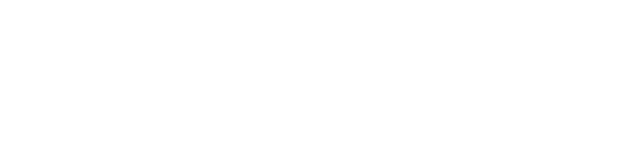
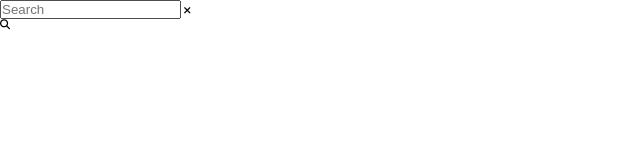
Before and after one commit to soeweiyan-phyo/search-bar, a plain HTML site: page index.html in a window 1280 px wide. Shown: the whole page, without its empty margins (0-640 px from the left). Drawn offline with Linux system fonts and the light colour scheme.

Commit message:
Add search bar elements

```diff
--- a/index.html
+++ b/index.html
@@ -4,9 +4,22 @@
     <meta charset="UTF-8" />
     <meta name="viewport" content="width=device-width, initial-scale=1.0" />
     <link rel="stylesheet" href="style.css" />
+    <link
+      rel="stylesheet"
+      href="https://cdnjs.cloudflare.com/ajax/libs/font-awesome/6.4.0/css/all.min.css"
+    />
     <title>Search Bar</title>
   </head>
   <body>
+    <div class="search-input-wrapper">
+      <div class="search-input">
+        <input type="text" placeholder="Search" />
+        <i class="fas fa-times"></i>
+      </div>
+    </div>
+    <div class="search-icon">
+      <i class="fas fa-search"></i>
+    </div>
     <script src="script.js"></script>
   </body>
 </html>
--- a/style.css
+++ b/style.css
@@ -0,0 +1,9 @@
+* {
+  margin: 0;
+  padding: 0;
+  box-sizing: border-box;
+}
+
+html {
+  font-size: 62.5%;
+}
```
